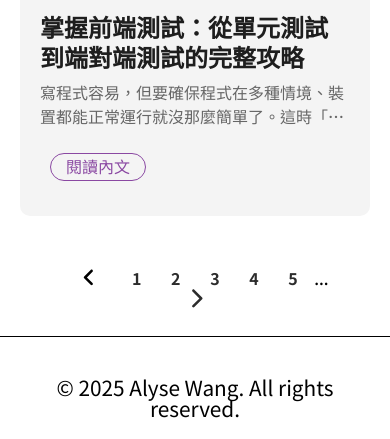
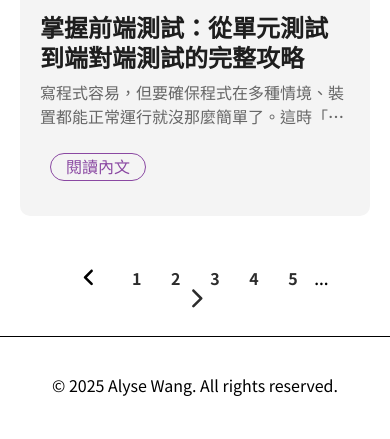
Before and after one commit to coco-ku/web_work, a plain HTML site: page bolg_list.html in a window 390 px wide. Shown: the part 7514-7953 px from the top of the page. After the commit the page ends 7927 px from the top, so only its background shows below. Drawn offline with nearby package versions, Linux system fonts and the light colour scheme.

Commit message:
Add files via upload

```diff
--- a/css/style_detail.css
+++ b/css/style_detail.css
@@ -119,7 +119,6 @@ header li {
     color: blue;
     font-weight: bold;
     justify-content: baseline;
-    align-self: ;
 }
 
 .page_title p {
@@ -718,7 +717,7 @@ a.tag:hover {
         padding: 20px 10px;
         text-align: center;
         font-weight: 400;
-        font-size: 1.3rem;
+        font-size: 1rem;
     }
 
     .page_chang {
```
Also changed, not shown: css/reset.css (line endings or trailing spaces).
